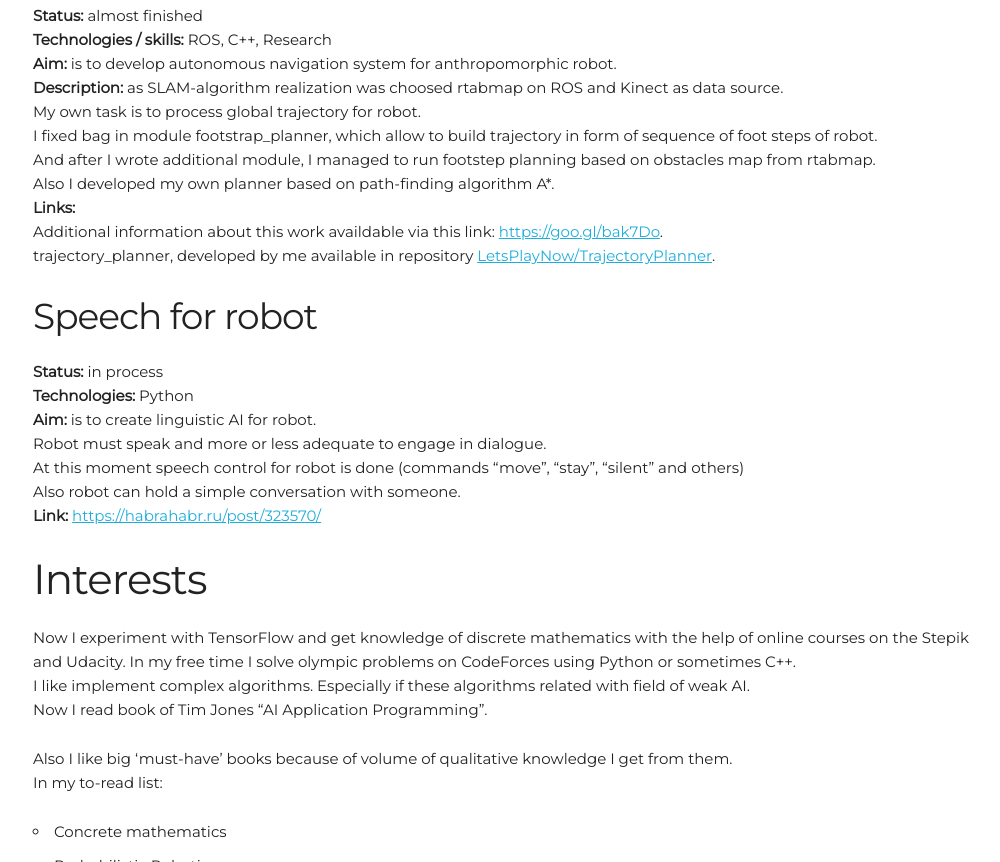
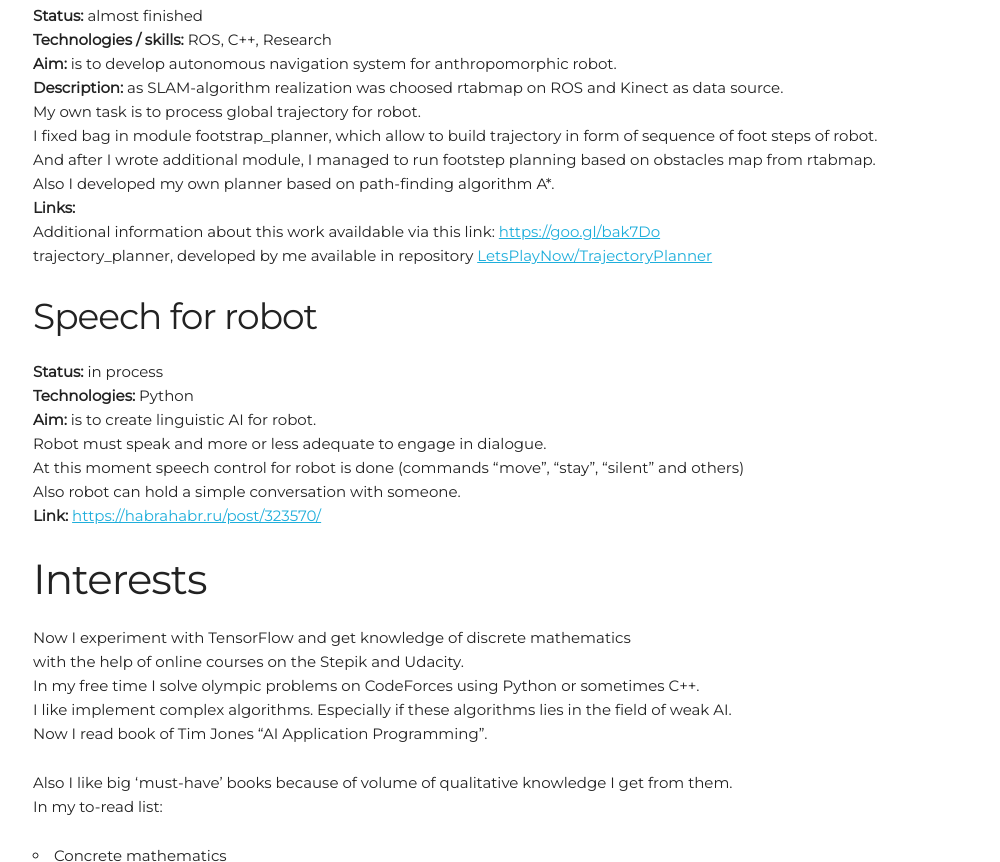
Before and after one commit to LetsPlayNow/LetsPlayNow.github.io, a Jekyll site: the page built from cv.en.md, in a window 1280 px wide and 900 px high, scrolled down 4673 px, cut to the strip 38-900 px from the top of the window. Shown: the whole strip, without its empty margins (127-1127 px from the left). Built offline with Jekyll 4.4.1, drawn with Linux system fonts in a browser that asks for light colours.

Commit message:
Small eye-catch fixes of styles on CVs

```diff
--- a/cv.en.md
+++ b/cv.en.md
@@ -150,8 +150,8 @@
 And after I wrote additional module, I managed to run footstep planning based on obstacles map from rtabmap.
 Also I developed my own planner based on path-finding algorithm A*.
 **Links:**
-Additional information about this work availdable via this link: [https://goo.gl/bak7Do](https://goo.gl/bak7Do).
-trajectory_planner, developed by me available in repository [LetsPlayNow/TrajectoryPlanner](https://github.com/LetsPlayNow/TrajectoryPlanner).
+Additional information about this work availdable via this link: [https://goo.gl/bak7Do](https://goo.gl/bak7Do)
+trajectory_planner, developed by me available in repository [LetsPlayNow/TrajectoryPlanner](https://github.com/LetsPlayNow/TrajectoryPlanner)
 
 ### Speech for robot
 **Status:** in process
@@ -166,7 +166,7 @@
 Now I experiment with TensorFlow and get knowledge of discrete mathematics
 with the help of online courses on the Stepik and Udacity.
 In my free time I solve olympic problems on CodeForces using Python or sometimes C++.
-I like implement complex algorithms. Especially if these algorithms related with field of weak AI.
+I like implement complex algorithms. Especially if these algorithms lies in the field of weak AI.
 Now I read book of Tim Jones "AI Application Programming".
 
 Also I like big 'must-have' books because of volume of qualitative knowledge I get from them.
```
Also changed, not shown: cv.ru.md (line endings or trailing spaces).
